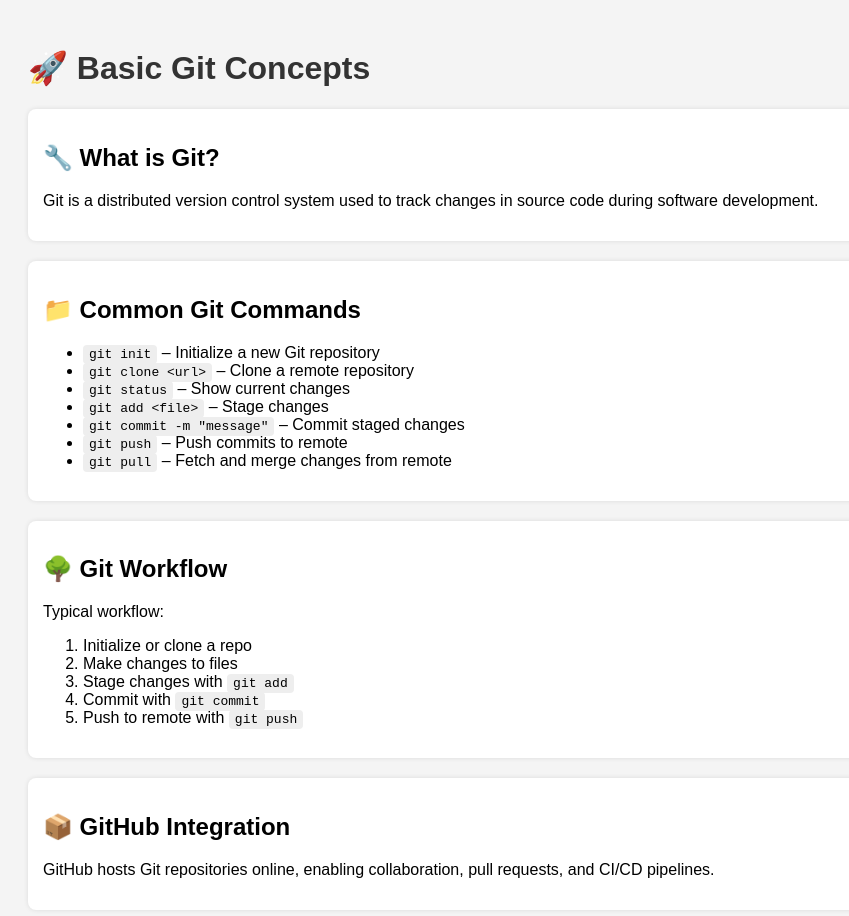
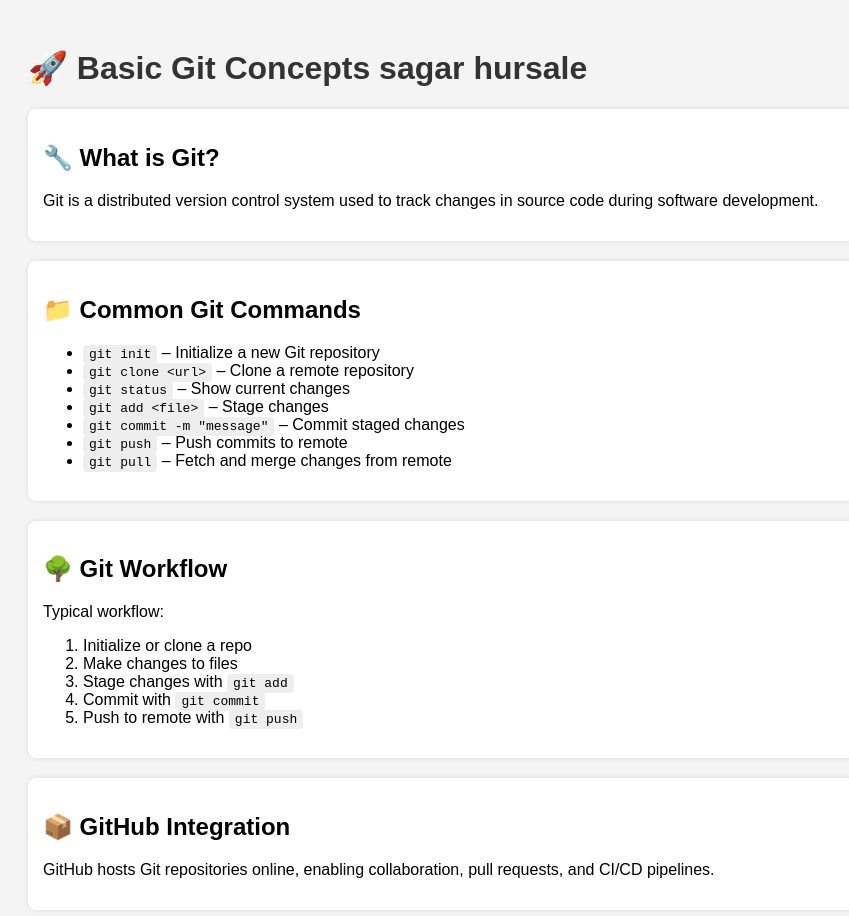
Before and after one commit to sagarhursale/vscoderepo, a plain HTML site: page index.html in a window 1280 px wide. Shown: the whole page, without its empty margins (0-849 px from the left). Drawn offline with Linux system fonts and the light colour scheme.

Commit message:
Update index.html

```diff
--- a/index.html
+++ b/index.html
@@ -11,7 +11,7 @@
   </style>
 </head>
 <body>
-  <h1>🚀 Basic Git Concepts</h1>
+  <h1>🚀 Basic Git Concepts sagar hursale</h1>
 
   <div class="section">
     <h2>🔧 What is Git?</h2>
```
